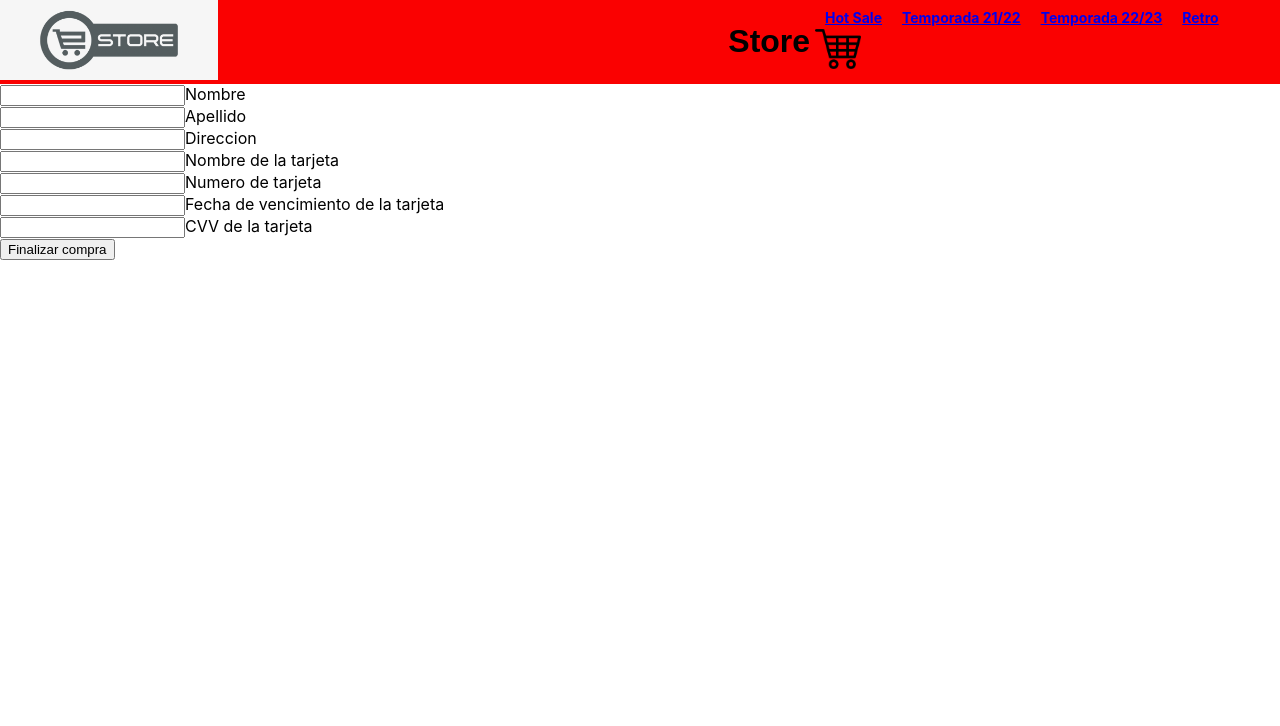
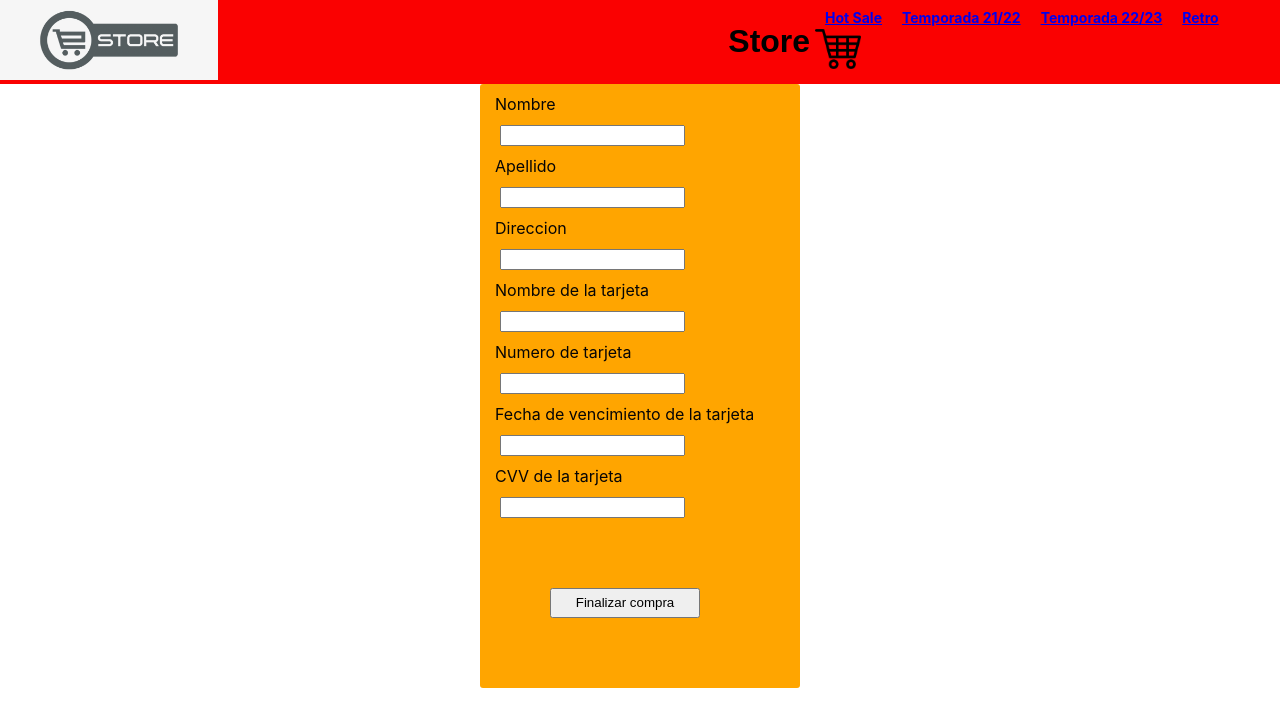
Before and after one commit to RodrigoAgustinGuzman/ProyectoReactJS, a React (Create React App) app in the folder react-js-coderhouse/: page /form in a window 1280 px wide. Shown: the top 726 px of the page. Built offline with nearby package versions, Linux system fonts and the light colour scheme.

Commit message:
ultimos arreglos

```diff
--- /dev/null
+++ b/react-js-coderhouse/src/components/ItemDetail/ItemDetail.css
@@ -0,0 +1,21 @@
+.cardDetail {
+    display: flex;
+    height: 500px;
+    width: 350px;
+    transition: transform 0.2s;
+    background-color: rgb(250, 1, 1);;
+    flex-direction: column;
+    justify-content: center;
+    align-items: center;
+    border: 0;
+    border-radius: 20px;
+    filter: drop-shadow(5px 5px 5px #557C55);
+    margin: 15px;
+}
+
+.cardDetail img {
+    display: flex;
+    width: 300px;
+    height: 300px;
+    border-radius: 20px;
+    }
--- a/react-js-coderhouse/src/components/ItemDetail/ItemDetail.js
+++ b/react-js-coderhouse/src/components/ItemDetail/ItemDetail.js
@@ -1,5 +1,6 @@
 import { ItemCount } from "../header/ItemCount";
 import { useCartContext } from "../../context/CartContext";
+import '../ItemDetail/ItemDetail.css'
 import { useState } from "react";
 import { Link } from "react-router-dom";
 import { Button } from "@mui/material";
@@ -17,10 +18,7 @@ const onAdd = (cantidad,) => {
   }
 
   return (
-    <div>
-          <Link to="/">
-           <button>Volver</button>
-          </Link>
+    <div  className="cardDetail" >
           <p>{Producto.product}</p>
           <img src={Producto.image} alt="camisetas"/>
           <p>{Producto.description}</p>
@@ -31,6 +29,9 @@ const onAdd = (cantidad,) => {
             : <ItemCount initial={1} stock={Producto.stock} onAdd={onAdd}/>
 
           }
+          <Link to="/">
+           <button>Volver</button>
+          </Link>
       </div>
       )
 }
--- /dev/null
+++ b/react-js-coderhouse/src/components/header/Cart/cart.css
@@ -0,0 +1,25 @@
+.totalPrice {
+    display: flex;
+    justify-content: center;
+
+}
+
+.totalPrice button {
+    margin-top: 20px;
+    height: 30px;
+    width: 200px;
+
+}
+
+.totalPrice p {
+    height: 30px;
+    margin-right: 10px;
+    padding: 10px;
+    color: red;
+}
+
+.cartVacio p {
+    display: flex;
+    justify-content: center;
+    color: red;
+}
--- /dev/null
+++ b/react-js-coderhouse/src/components/header/Form/Form.css
@@ -0,0 +1,25 @@
+.formulario {
+    margin: 0 auto;
+    width: 300px ;
+    border-radius: 3px;
+    background-color: orange;
+    padding: 10px;
+}
+
+.labelForm {
+   padding: 5px;
+   color: rgb(6, 5, 5);
+
+}
+
+.inputForm {
+    border: 0;
+    outline: none;
+    padding: 10px;
+}
+
+.formulario button{
+    margin: 60px;
+    height: 30px;
+    width: 150px;
+}
--- a/react-js-coderhouse/src/components/header/Form/Form.js
+++ b/react-js-coderhouse/src/components/header/Form/Form.js
@@ -1,5 +1,6 @@
-import React, { Fragment } from 'react'
+import React from 'react'
 import { useState } from 'react'
+import '../Form/Form.css'
 import { collection, addDoc, serverTimestamp, } from "firebase/firestore";
 import swal from "sweetalert"
 import { useCartContext } from '../../../context/CartContext';
@@ -52,131 +53,113 @@ const Form = () => {
       };
         return (
             <>
-            <form>
-              <div className="relative z-0 mb-6 w-full group">
+            <form className='formulario'>
+                <label
+                  className="labelForm">
+                  Nombre
+                </label>
+              <div className="inputForm">
                 <input
                   type="text"
                   name = "Name"
-                  className="block py-2.5 px-0 w-full text-sm text-gray-900 bg-transparent border-0 border-b-2 border-gray-300 appearance-none dark:text-white dark:border-gray-600 dark:focus:border-blue-500 focus:outline-none focus:ring-0 focus:border-blue-600 peer"
+                  className=""
                   placeholder=" "
                   required=""
                   onChange={DataUser}
                 />
+              </div>
                 <label
-
-                  className="peer-focus:font-medium absolute text-sm text-gray-500 dark:text-gray-400 duration-300 transform -translate-y-6 scale-75 top-3 -z-10 origin-[0] peer-focus:left-0 peer-focus:text-blue-600 peer-focus:dark:text-blue-500 peer-placeholder-shown:scale-100 peer-placeholder-shown:translate-y-0 peer-focus:scale-75 peer-focus:-translate-y-6"
-                >
-                  Nombre
+                  className="labelForm">
+                  Apellido
                 </label>
-              </div>
-              <div className="relative z-0 mb-6 w-full group">
+              <div className="inputForm">
                 <input
                   type="text"
                   name="LastName"
-                  className="block py-2.5 px-0 w-full text-sm text-gray-900 bg-transparent border-0 border-b-2 border-gray-300 appearance-none dark:text-white dark:border-gray-600 dark:focus:border-blue-500 focus:outline-none focus:ring-0 focus:border-blue-600 peer"
+                  className=""
                   placeholder=""
                   required=""
                   onChange={DataUser}
                 />
+              </div>
                 <label
-
-                  className="peer-focus:font-medium absolute text-sm text-gray-500 dark:text-gray-400 duration-300 transform -translate-y-6 scale-75 top-3 -z-10 origin-[0] peer-focus:left-0 peer-focus:text-blue-600 peer-focus:dark:text-blue-500 peer-placeholder-shown:scale-100 peer-placeholder-shown:translate-y-0 peer-focus:scale-75 peer-focus:-translate-y-6"
-                >
-                  Apellido
+                 className="labelForm">
+                  Direccion
                 </label>
-              </div>
-              <div className="relative z-0 mb-6 w-full group">
+              <div className="inputForm">
                 <input
                   type="text"
                   name="Direcction"
-
-                  className="block py-2.5 px-0 w-full text-sm text-gray-900 bg-transparent border-0 border-b-2 border-gray-300 appearance-none dark:text-white dark:border-gray-600 dark:focus:border-blue-500 focus:outline-none focus:ring-0 focus:border-blue-600 peer"
+                  className=""
                   placeholder=""
                   required=""
                   onChange={DataUser}
                 />
-                <label
-                             className="peer-focus:font-medium absolute text-sm text-gray-500 dark:text-gray-400 duration-300 transform -translate-y-6 scale-75 top-3 -z-10 origin-[0] peer-focus:left-0 peer-focus:text-blue-600 peer-focus:dark:text-blue-500 peer-placeholder-shown:scale-100 peer-placeholder-shown:translate-y-0 peer-focus:scale-75 peer-focus:-translate-y-6"
-                >
-                  Direccion
-                </label>
               </div>
-              <div className="grid md:grid-cols-2 md:gap-6">
-                <div className="relative z-0 mb-6 w-full group">
+              <div className="">
+                  <label
+                    className="labelForm">
+                    Nombre de la tarjeta
+                  </label>
+                <div className="inputForm">
                   <input
                     type="text"
                     name="nameCard"
-                    className="block py-2.5 px-0 w-full text-sm text-gray-900 bg-transparent border-0 border-b-2 border-gray-300 appearance-none dark:text-white dark:border-gray-600 dark:focus:border-blue-500 focus:outline-none focus:ring-0 focus:border-blue-600 peer"
+                    className=""
                     placeholder=""
                     required=""
                     onChange={DataUser}
                   />
+                </div>
                   <label
-
-                    className="peer-focus:font-medium absolute text-sm text-gray-500 dark:text-gray-400 duration-300 transform -translate-y-6 scale-75 top-3 -z-10 origin-[0] peer-focus:left-0 peer-focus:text-blue-600 peer-focus:dark:text-blue-500 peer-placeholder-shown:scale-100 peer-placeholder-shown:translate-y-0 peer-focus:scale-75 peer-focus:-translate-y-6"
-                  >
-                    Nombre de la tarjeta
+                    className="labelForm">
+                    Numero de tarjeta{" "}
                   </label>
-                </div>
-                <div className="relative z-0 mb-6 w-full group">
+                <div className="inputForm">
                   <input
                     type="number"
                     name="numberCard"
-
-                    className="block py-2.5 px-0 w-full text-sm text-gray-900 bg-transparent border-0 border-b-2 border-gray-300 appearance-none dark:text-white dark:border-gray-600 dark:focus:border-blue-500 focus:outline-none focus:ring-0 focus:border-blue-600 peer"
+                    className=""
                     placeholder=" "
                     required=""
                     onChange={DataUser}
                   />
-                  <label
-
-                    className="peer-focus:font-medium absolute text-sm text-gray-500 dark:text-gray-400 duration-300 transform -translate-y-6 scale-75 top-3 -z-10 origin-[0] peer-focus:left-0 peer-focus:text-blue-600 peer-focus:dark:text-blue-500 peer-placeholder-shown:scale-100 peer-placeholder-shown:translate-y-0 peer-focus:scale-75 peer-focus:-translate-y-6"
-                  >
-                    Numero de tarjeta{" "}
-                  </label>
                 </div>
               </div>
-              <div className="grid md:grid-cols-2 md:gap-6">
-                <div className="relative z-0 mb-6 w-full group">
+                  <label
+                    className="labelForm">
+                    Fecha de vencimiento de la tarjeta{" "}
+                  </label>
+              <div className="">
+                <div className="inputForm">
                   <input
                     type="number"
                     name="dateCart"
-
-                    className="block py-2.5 px-0 w-full text-sm text-gray-900 bg-transparent border-0 border-b-2 border-gray-300 appearance-none dark:text-white dark:border-gray-600 dark:focus:border-blue-500 focus:outline-none focus:ring-0 focus:border-blue-600 peer"
+                    className=""
                     placeholder=" "
                     required=""
                     onChange={DataUser}
                   />
+                </div>
                   <label
-
-                    className="peer-focus:font-medium absolute text-sm text-gray-500 dark:text-gray-400 duration-300 transform -translate-y-6 scale-75 top-3 -z-10 origin-[0] peer-focus:left-0 peer-focus:text-blue-600 peer-focus:dark:text-blue-500 peer-placeholder-shown:scale-100 peer-placeholder-shown:translate-y-0 peer-focus:scale-75 peer-focus:-translate-y-6"
-                  >
-                    Fecha de vencimiento de la tarjeta{" "}
+                    className="labelForm">
+                    CVV de la tarjeta
                   </label>
-                </div>
-                <div className="relative z-0 mb-6 w-full group">
+                <div className="inputForm">
                   <input
                     type="number"
                     name="cvvCard"
-
-                    className="block py-2.5 px-0 w-full text-sm text-gray-900 bg-transparent border-0 border-b-2 border-gray-300 appearance-none dark:text-white dark:border-gray-600 dark:focus:border-blue-500 focus:outline-none focus:ring-0 focus:border-blue-600 peer"
+                    className=""
                     placeholder=""
                     required=""
                     onChange={DataUser}
                   />
-                  <label
-
-                    className="peer-focus:font-medium absolute text-sm text-gray-500 dark:text-gray-400 duration-300 transform -translate-y-6 scale-75 top-3 -z-10 origin-[0] peer-focus:left-0 peer-focus:text-blue-600 peer-focus:dark:text-blue-500 peer-placeholder-shown:scale-100 peer-placeholder-shown:translate-y-0 peer-focus:scale-75 peer-focus:-translate-y-6"
-                  >
-                    CVV de la tarjeta
-                  </label>
                 </div>
               </div>
               <button
                 type="button"
-                className=" w-80 text-white bg-blue-700 hover:bg-blue-800 focus:ring-4 focus:outline-none focus:ring-blue-300 font-medium rounded-lg text-sm px-5 py-2.5 mt-2 text-center dark:bg-blue-600 dark:hover:bg-blue-700 dark:focus:ring-blue-800 "
-                onClick={buy}
-              >
+                className=" "
+                onClick={buy}>
                 Finalizar compra
               </button>
             </form>
```
Also changed, not shown: react-js-coderhouse/src/components/header/Cart/cart.jsx (+9 -9 lines).
